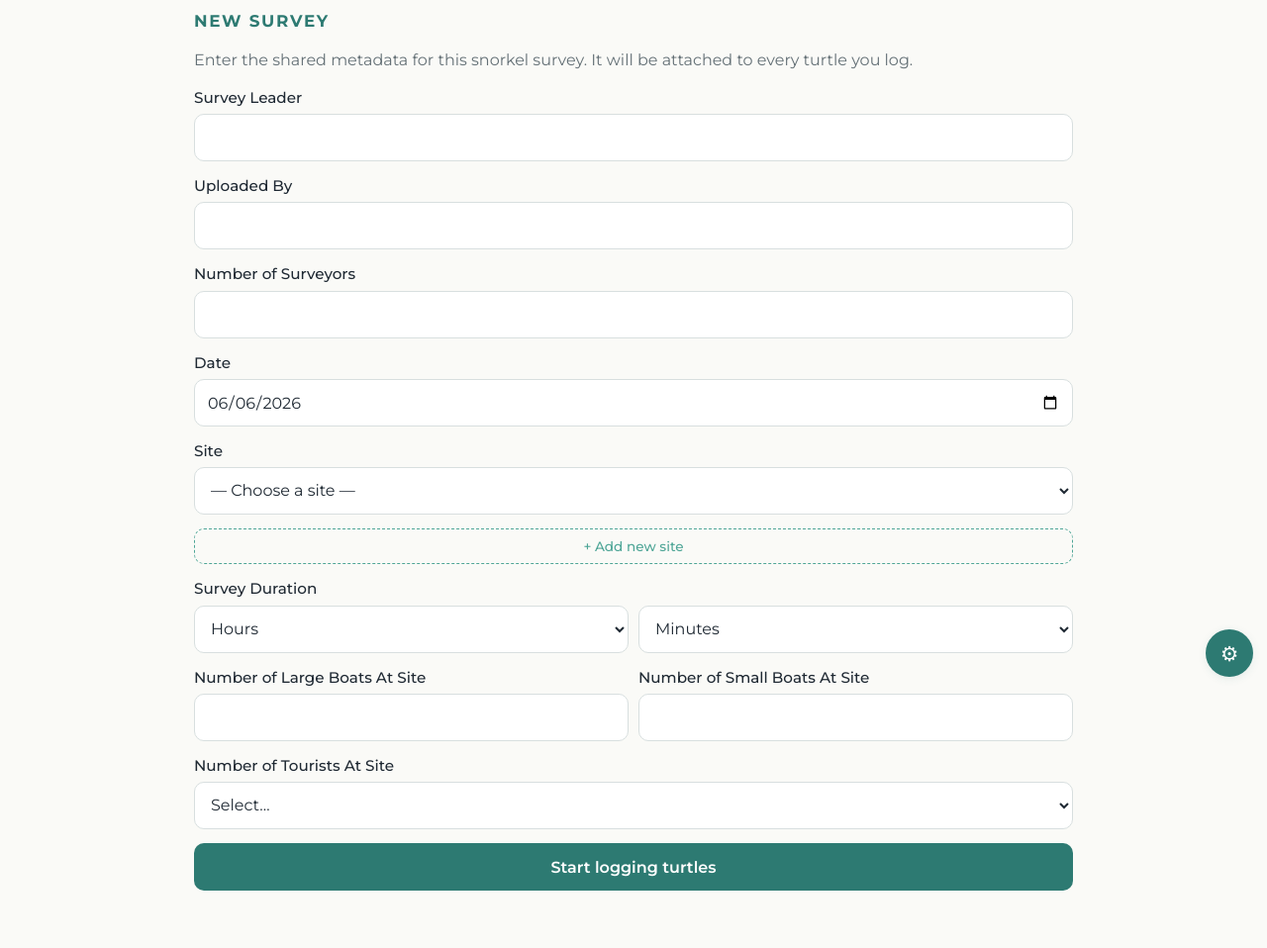
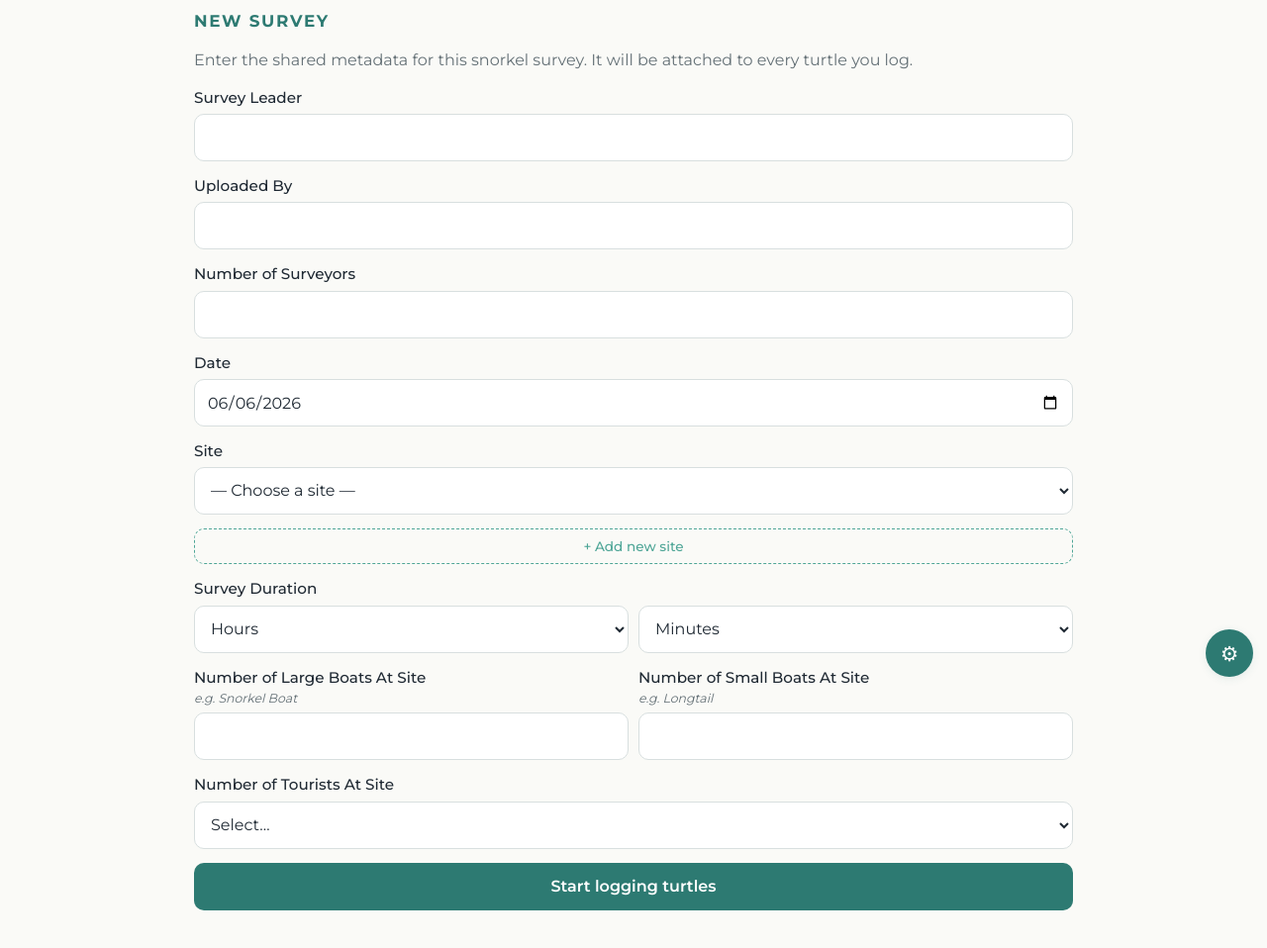
Before and after one commit to SetMay31/BTC-Sea-Turtle-Survey-Uploader, a plain HTML site: page index.html in a window 1280 px wide. Shown: the part 102-1060 px from the top of the page at 99% size. Drawn offline with Linux system fonts and the light colour scheme.

Commit message:
Add example hints under boat field titles
Sub-labels clarify the boat-type each field is asking about, since
"Large" vs "Small" is ambiguous to surveyors who aren't familiar
with the shark-survey vocabulary:

  - Large Boats → "e.g. Snorkel Boat"
  - Small Boats → "e.g. Longtail"

Hints sit between the field title and the input as italic muted
small text, tightened margin so they read as part of the heading
rather than a separate row. Applied to both Setup and Info screens.

Cache bumped to sts-v8.

Co-Authored-By: Claude Opus 4.7 (1M context) <noreply@anthropic.com>

```diff
--- a/index.html
+++ b/index.html
@@ -71,9 +71,11 @@
         </label>
         <div class="field-row">
           <label>Number of Large Boats At Site
+            <small class="muted field-hint">e.g. Snorkel Boat</small>
             <input name="numberOfLargeBoatsAtSite" type="number" min="0" step="1" inputmode="numeric" required />
           </label>
           <label>Number of Small Boats At Site
+            <small class="muted field-hint">e.g. Longtail</small>
             <input name="numberOfSmallBoatsAtSite" type="number" min="0" step="1" inputmode="numeric" required />
           </label>
         </div>
@@ -123,9 +125,11 @@
         </label>
         <div class="field-row">
           <label>Number of Large Boats At Site
+            <small class="muted field-hint">e.g. Snorkel Boat</small>
             <input name="numberOfLargeBoatsAtSite" type="number" min="0" step="1" inputmode="numeric" />
           </label>
           <label>Number of Small Boats At Site
+            <small class="muted field-hint">e.g. Longtail</small>
             <input name="numberOfSmallBoatsAtSite" type="number" min="0" step="1" inputmode="numeric" />
           </label>
         </div>
--- a/styles.css
+++ b/styles.css
@@ -207,6 +207,16 @@ input:focus, select:focus, textarea:focus {
 }
 @media (max-width: 480px) {
   .field-row { grid-template-columns: 1fr; }
+}
+
+/* Sub-label hint shown immediately under a field title. Tightens the default
+   label gap so the hint reads as part of the heading rather than a separate
+   line. Italic + smaller + muted keeps it visually subordinate. */
+.field-hint {
+  margin-top: -4px;
+  font-style: italic;
+  font-weight: 400;
+  font-size: 0.78rem;
 }
 
 /* Dive Site picker — text input + "+" toggle + dropdown */
--- a/sw.js
+++ b/sw.js
@@ -2,7 +2,7 @@
 // Caches the app shell so it works fully offline.
 // Bump CACHE_VERSION whenever app files change so clients pick up updates.
 
-const CACHE_VERSION = "sts-v7";
+const CACHE_VERSION = "sts-v8";
 const SHELL = [
   "./",
   "./index.html",
```
